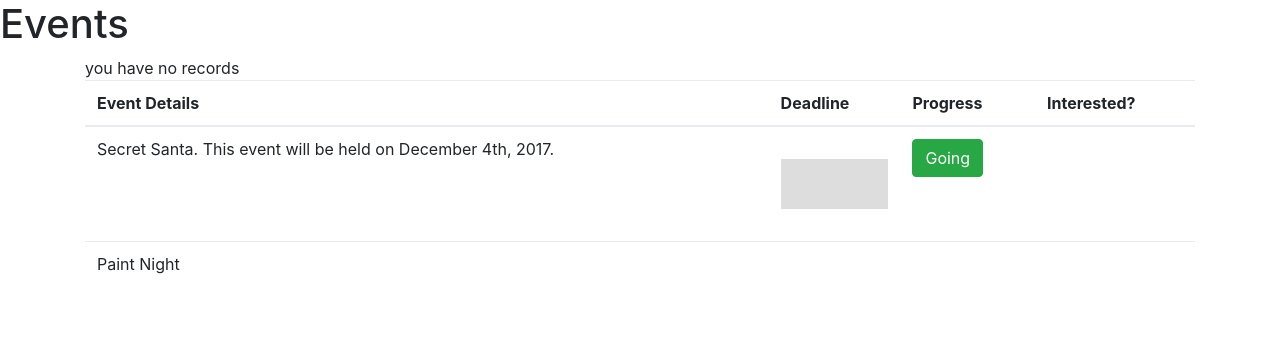
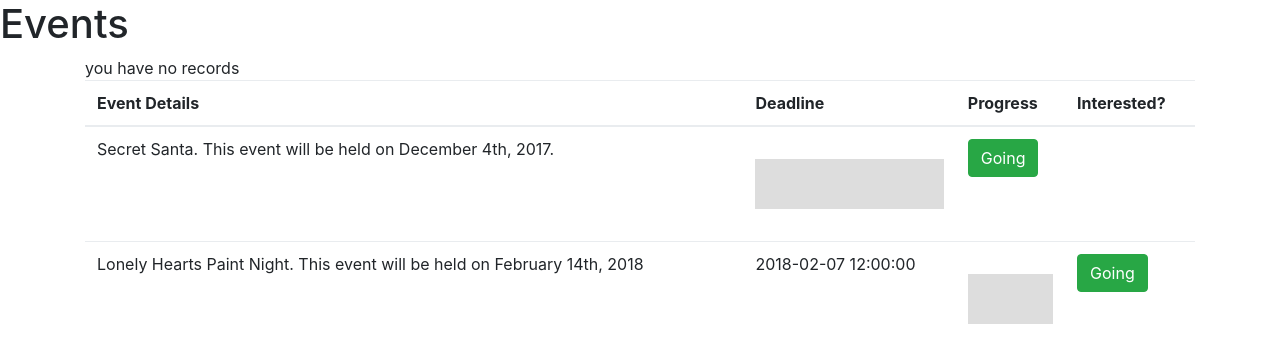
Before and after one commit to mindyart/sassafrass, a PHP site: page /events.php in a window 1280 px wide. Shown: the top 363 px of the page. Run offline with PHP 8.4, Linux system fonts and the light colour scheme; data that the repository does not hold is empty; some libraries are stand-ins or nearby versions.

Commit message:
add test data

```diff
--- a/events.php
+++ b/events.php
@@ -76,10 +76,12 @@
           </tr>
           <!-- hardcoded example -->
           <tr>
-            <td>Paint Night</td>
-            <td></td>
-            <td></td>
-            <td></td>
+            <td>Lonely Hearts Paint Night. This event will be held on February 14th, 2018</td>
+            <td>2018-02-07 12:00:00</td>
+            <td><div class="progress-wrap-sv progress-sv" data-progress-percent="' . $percentage . '">
+              <div class="progress-bar-sv progress-sv"></div>
+            </div></td>
+            <td><button type="button" class="btn btn-success">Going</button></td>
           </tr>
         </tbody>
       </table>
--- a/index.html
+++ b/index.html
@@ -6,9 +6,10 @@
     <script src="https://apis.google.com/js/platform.js" async defer></script>
   </head>
   <body>
-    <div align = "center" class="g-signin2" data-onsuccess="onSignIn" data-theme="dark"></div>
     <img src = "logo.jpg" width = 100% height = 40%/>
     <h2 align= "center" style="font-family:arial"> Sign in to view events </h2>
+    <div align = "center" class="g-signin2" data-onsuccess="onSignIn" data-theme="dark"></div>
+
     <script>
       function onSignIn(googleUser) {
         // Useful data for your client-side scripts:
```
